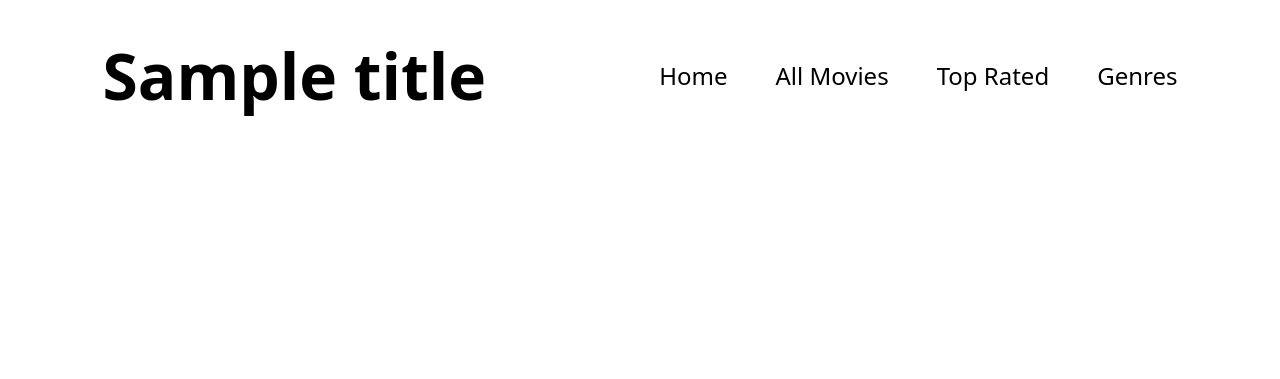
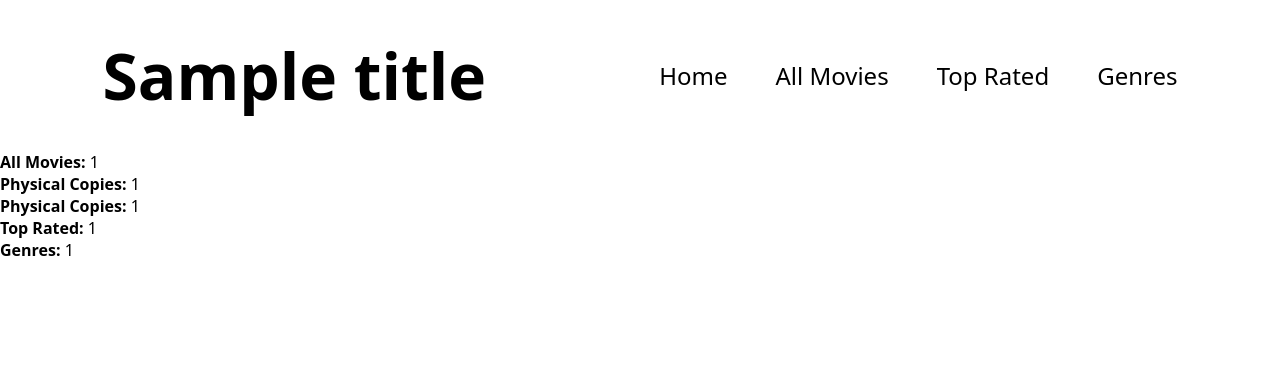
Before and after one commit to dylewskii/inventory-app, a Node server app: template views/index.ejs in a window 1280 px wide. Shown: the top 379 px of the page. Run offline with Node 20, Linux system fonts and the light colour scheme; the template is opened without the code that fills it: most values are stand-ins (such as "Sample title", 1, 10 or a date in 2020); some libraries are stand-ins or nearby versions.

Commit message:
add main content

```diff
--- a/views/index.ejs
+++ b/views/index.ejs
@@ -14,5 +14,17 @@
         <li><a class="nav__link" href="/genres">Genres</a></li>
       </nav>
     </header>
+    <main class="home">
+      <ul>
+        <li><strong>All Movies: </strong><%= movie_count %></li>
+        <li><strong>Physical Copies: </strong><%= movie_instance_count %></li>
+        <li>
+          <strong>Physical Copies: </strong><%= movie_instance_available_count
+          %>
+        </li>
+        <li><strong>Top Rated: </strong><%= top_rated_count %></li>
+        <li><strong>Genres: </strong><%= genre_count %></li>
+      </ul>
+    </main>
   </body>
 </html>
```
